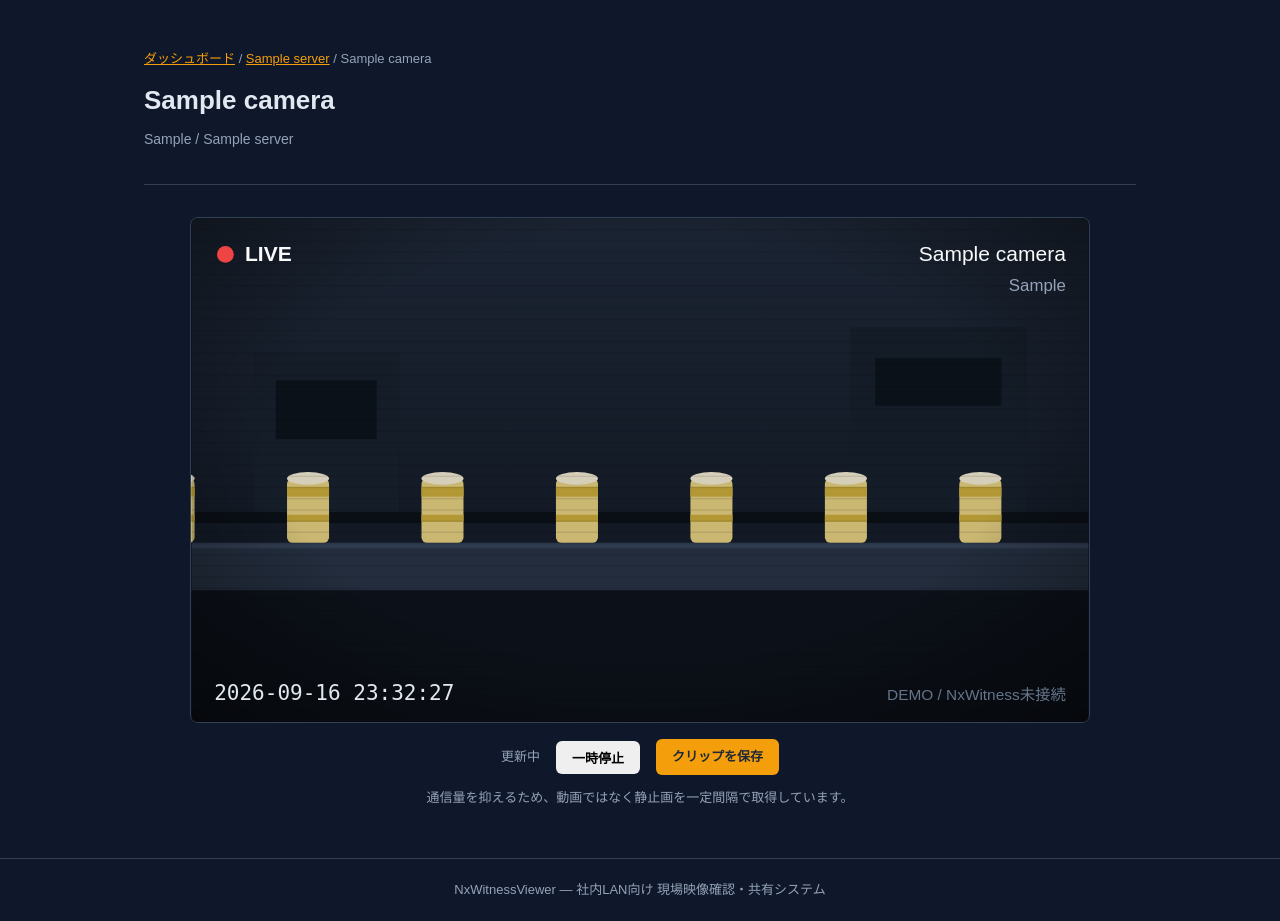
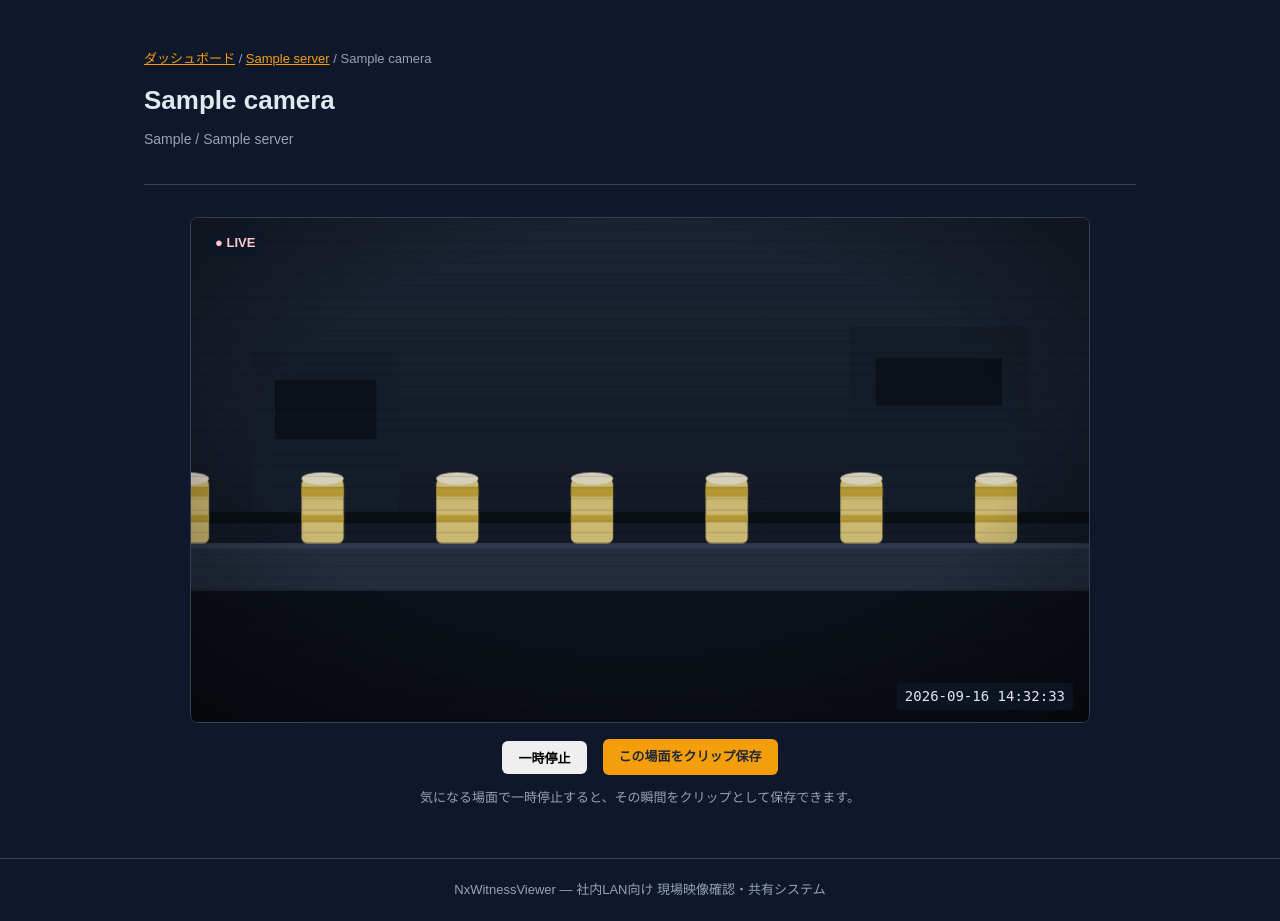
Before and after one commit to Kouichi-sys/RUNTEQ_1100760001_Kouichi, a Django app: page /cameras/1/ in a window 1280 px wide. Shown: the part 66-987 px from the top of the page. Run offline with Django 5.2, Linux system fonts and the light colour scheme; a user stored in the database is signed in; tables that the repository leaves empty hold one stand-in row (values such as "Sample post").

Commit message:
ライブ映像を動画再生に変更し、一時停止した瞬間を保存できるようにした
静止画を2秒ごとに取り直す方式では、肝心な瞬間を捉えられなかった。
README 8章の「必要な場面(トラブル対応時の詳細確認など)に限定して
動画再生を行う」に合わせ、カメラ個別の画面を動画にした。

- mock_frame に render_stream を追加。CSSアニメーションで動き続ける映像を
  生成し、ページ内にインライン展開する
- 1回読み込むだけで流れ続けるため、静止画を取り直すより通信量が少ない
- 再生・一時停止はクラスの切り替えだけで行い、通信は発生しない
- 一時停止した時刻をクリップ保存に引き継ぎ、その瞬間のコマを保存する
- 映像に重ねて現在時刻とLIVE表示を出す
- video_sources に stream_markup を追加。実機では<video>を返す想定
- カメラ一覧のサムネイルは静止画のまま(帯域配慮)

Co-Authored-By: Claude Opus 5 <noreply@anthropic.com>

```diff
--- a/cameras/video_sources.py
+++ b/cameras/video_sources.py
@@ -35,6 +35,14 @@ class VideoSource(ABC):
         """映像を取得できる状態かどうか。"""
 
     @abstractmethod
+    def stream_markup(self, camera, now):
+        """カメラ個別の画面に埋め込む、動き続ける映像のHTMLを返す。
+
+        mockはCSSアニメーション付きのSVG、実機ではNxWitnessのストリームを
+        再生する <video> を返すことを想定している。
+        """
+
+    @abstractmethod
     def capture(self, camera, now):
         """その時点の映像を切り出す。
 
@@ -55,6 +63,11 @@ class MockVideoSource(VideoSource):
 
     def is_available(self):
         return True
+
+    def stream_markup(self, camera, now):
+        from .mock_frame import render_stream
+
+        return render_stream(camera, now, self.product_shape(camera))
 
     def capture(self, camera, now):
         from .mock_frame import render_frame
@@ -87,6 +100,11 @@ class NxVideoSource(VideoSource):
     def is_available(self):
         return bool(settings.NX_BASE_URL)
 
+    def stream_markup(self, camera, now):
+        raise NotImplementedError(
+            "NxWitnessのストリーム再生は未実装です(Issue #25の疎通確認後に対応)。"
+        )
+
     def capture(self, camera, now):
         raise NotImplementedError(
             "NxWitness APIからの映像取得は未実装です(Issue #25の疎通確認後に対応)。"
--- a/cameras/views.py
+++ b/cameras/views.py
@@ -2,15 +2,13 @@ from django.contrib.auth.mixins import LoginRequiredMixin
 from django.http import Http404, HttpResponse
 from django.shortcuts import get_object_or_404
 from django.utils import timezone
+from django.utils.dateparse import parse_datetime
 from django.views import View
 from django.views.generic import DetailView
 
 from .mock_frame import render_frame
 from .models import Camera, Server
 from .video_sources import MockVideoSource, get_video_source
-
-# ライブ映像(静止画)の更新間隔。短くしすぎると社内LANの帯域を圧迫する
-LIVE_REFRESH_SECONDS = 2
 
 
 class ServerDetailView(LoginRequiredMixin, DetailView):
@@ -40,9 +38,10 @@ class CameraLiveView(LoginRequiredMixin, DetailView):
         source = get_video_source()
         context["source_available"] = source.is_available()
         if context["source_available"]:
-            context["live_image_url"] = source.live_image_url(self.object)
-        # 帯域を抑えるため、動画ではなく静止画をこの間隔で取り直す
-        context["refresh_seconds"] = LIVE_REFRESH_SECONDS
+            now = timezone.localtime()
+            context["stream_markup"] = source.stream_markup(self.object, now)
+            # 映像に重ねて出す時計の開始時刻。一時停止した位置の特定にも使う
+            context["started_at"] = now.isoformat()
         return context
 
 
@@ -59,7 +58,11 @@ class LiveImageView(LoginRequiredMixin, View):
             raise Http404("疑似映像はVIDEO_SOURCE=mockのときだけ利用できます。")
 
         camera = get_object_or_404(Camera.objects.select_related("server"), pk=pk)
-        svg = render_frame(camera, timezone.localtime(), source.product_shape(camera))
+        # 動画を一時停止した位置のコマが欲しい場合はatで指定する
+        at = parse_datetime(request.GET.get("at", "")) or timezone.now()
+        svg = render_frame(
+            camera, timezone.localtime(at), source.product_shape(camera)
+        )
 
         response = HttpResponse(svg, content_type="image/svg+xml")
         # 常に最新のコマを返したいのでキャッシュさせない
--- a/static/css/style.css
+++ b/static/css/style.css
@@ -436,3 +436,54 @@ a {
   padding: 12px 16px;
   font-size: 14px;
 }
+
+/* ===== 映像プレイヤー ===== */
+.viewer__stage {
+  position: relative;
+  max-width: 900px;
+  margin: 0 auto;
+  border: 1px solid var(--border);
+  border-radius: 8px;
+  overflow: hidden;
+  background: #0c1119;
+  aspect-ratio: 16 / 9;
+}
+
+.viewer__stage svg {
+  display: block;
+  width: 100%;
+  height: 100%;
+}
+
+.viewer__hud {
+  position: absolute;
+  inset: 0;
+  padding: 12px 16px;
+  display: flex;
+  align-items: flex-start;
+  justify-content: space-between;
+  pointer-events: none;
+}
+
+.viewer__badge {
+  font-size: 13px;
+  font-weight: bold;
+  color: #fecaca;
+  background: rgba(15, 23, 42, 0.7);
+  border-radius: 4px;
+  padding: 2px 8px;
+}
+
+.viewer__badge--paused {
+  color: var(--text-muted);
+}
+
+.viewer__clock {
+  align-self: flex-end;
+  font-family: monospace;
+  font-size: 14px;
+  color: #e2e8f0;
+  background: rgba(15, 23, 42, 0.7);
+  border-radius: 4px;
+  padding: 2px 8px;
+}
--- a/static/js/live.js
+++ b/static/js/live.js
@@ -1,53 +1,75 @@
-// ライブ映像の自動更新。
-// 動画ストリームではなく静止画を一定間隔で取り直すことで、通信量を抑える。
+// ライブ映像の再生制御。
+// 映像はCSSアニメーションで動き続けるため、再生・一時停止は
+// 親要素のクラスを切り替えるだけでよく、通信は発生しない。
 (function () {
-  const image = document.getElementById("live");
-  const status = document.getElementById("status");
+  const stage = document.getElementById("stage");
   const toggle = document.getElementById("toggle");
-  if (!image || !toggle) {
+  const clock = document.getElementById("clock");
+  const badge = document.getElementById("badge");
+  const clip = document.getElementById("clip");
+  if (!stage || !toggle) {
     return;
   }
 
-  const seconds = JSON.parse(document.getElementById("refresh-seconds").textContent);
-  const baseUrl = image.getAttribute("src");
-  let timer = null;
+  const startedAt = new Date(stage.dataset.startedAt);
+  const startedTick = performance.now();
+  const clipBaseUrl = clip.getAttribute("href");
+  let paused = false;
+  // 一時停止した時刻。再生中はnull
+  let pausedAt = null;
 
-  function refresh() {
-    // 同じURLだとブラウザのキャッシュが使われることがあるため、時刻を付ける
-    image.src = baseUrl + "?t=" + Date.now();
+  function currentTime() {
+    if (pausedAt) {
+      return pausedAt;
+    }
+    return new Date(startedAt.getTime() + (performance.now() - startedTick));
   }
 
-  function start() {
-    timer = setInterval(refresh, seconds * 1000);
-    status.textContent = "更新中";
-    toggle.textContent = "一時停止";
+  function format(date) {
+    const p = (n) => String(n).padStart(2, "0");
+    return (
+      date.getFullYear() + "-" + p(date.getMonth() + 1) + "-" + p(date.getDate()) +
+      " " + p(date.getHours()) + ":" + p(date.getMinutes()) + ":" + p(date.getSeconds())
+    );
   }
 
-  function stop() {
-    clearInterval(timer);
-    timer = null;
-    status.textContent = "停止中";
-    toggle.textContent = "再開";
+  function tick() {
+    clock.textContent = format(currentTime());
+    if (!paused) {
+      requestAnimationFrame(tick);
+    }
+  }
+
+  function pause() {
+    paused = true;
+    pausedAt = currentTime();
+    stage.classList.add("nxv-paused");
+    toggle.textContent = "再生";
+    badge.textContent = "■ 一時停止";
+    badge.classList.add("viewer__badge--paused");
+    clock.textContent = format(pausedAt);
+    // 止めた瞬間をそのまま保存できるように、時刻を渡す
+    clip.setAttribute("href", clipBaseUrl + "?at=" + encodeURIComponent(pausedAt.toISOString()));
+  }
+
+  function play() {
+    paused = false;
+    pausedAt = null;
+    stage.classList.remove("nxv-paused");
+    toggle.textContent = "一時停止";
+    badge.textContent = "● LIVE";
+    badge.classList.remove("viewer__badge--paused");
+    clip.setAttribute("href", clipBaseUrl);
+    requestAnimationFrame(tick);
   }
 
   toggle.addEventListener("click", function () {
-    if (timer) {
-      stop();
+    if (paused) {
+      play();
     } else {
-      refresh();
-      start();
+      pause();
     }
   });
 
-  // 別のタブを見ている間は取得を止め、無駄な通信をしない
-  document.addEventListener("visibilitychange", function () {
-    if (document.hidden) {
-      if (timer) stop();
-    } else if (!timer) {
-      refresh();
-      start();
-    }
-  });
-
-  start();
+  tick();
 })();
--- a/templates/cameras/camera_live.html
+++ b/templates/cameras/camera_live.html
@@ -16,18 +16,25 @@
 
 {% if source_available %}
   <section class="viewer">
-    <img id="live" class="viewer__image" src="{{ live_image_url }}" alt="{{ camera.name }} のライブ映像">
+    <div class="viewer__stage" id="stage" data-started-at="{{ started_at }}">
+      {{ stream_markup|safe }}
+      <div class="viewer__hud">
+        <span class="viewer__badge" id="badge">● LIVE</span>
+        <span class="viewer__clock" id="clock"></span>
+      </div>
+    </div>
+
     <div class="viewer__bar">
-      <span class="viewer__status" id="status">更新中</span>
       <button type="button" class="btn btn--small" id="toggle">一時停止</button>
-      <a class="btn btn--primary btn--small" href="{% url 'clips:create' camera.pk %}">クリップを保存</a>
+      <a class="btn btn--primary btn--small" id="clip" href="{% url 'clips:create' camera.pk %}">
+        この場面をクリップ保存
+      </a>
     </div>
-    <p class="viewer__note">
-      通信量を抑えるため、動画ではなく静止画を一定間隔で取得しています。
+    <p class="viewer__note" id="hint">
+      気になる場面で一時停止すると、その瞬間をクリップとして保存できます。
     </p>
   </section>
 
-  {{ refresh_seconds|json_script:"refresh-seconds" }}
   <script src="{% static 'js/live.js' %}"></script>
 {% else %}
   <section class="empty">
--- a/templates/clips/clip_form.html
+++ b/templates/clips/clip_form.html
@@ -16,11 +16,11 @@
 
 <section class="clip-form">
   <div class="clip-form__preview">
-    <img class="viewer__image" src="{{ live_image_url }}" alt="{{ camera.name }} の映像">
-    <p class="viewer__note">{{ camera.server.name }} / {{ camera.name }}</p>
+    <img class="viewer__image" src="{{ preview_url }}" alt="{{ camera.name }} の映像">
+    <p class="viewer__note">{{ camera.server.name }} / {{ camera.name }} / {{ captured_at|date:"Y-m-d H:i:s" }} 時点</p>
   </div>
 
-  <form class="clip-form__panel" method="post">
+  <form class="clip-form__panel" method="post" action="?{{ request.GET.urlencode }}">
     {% csrf_token %}
 
     {% for field in form %}
```
Also changed, not shown: CLAUDE.md (+1 -1 lines), cameras/mock_frame.py (+66 -34 lines), clips/views.py (+22 -2 lines).
